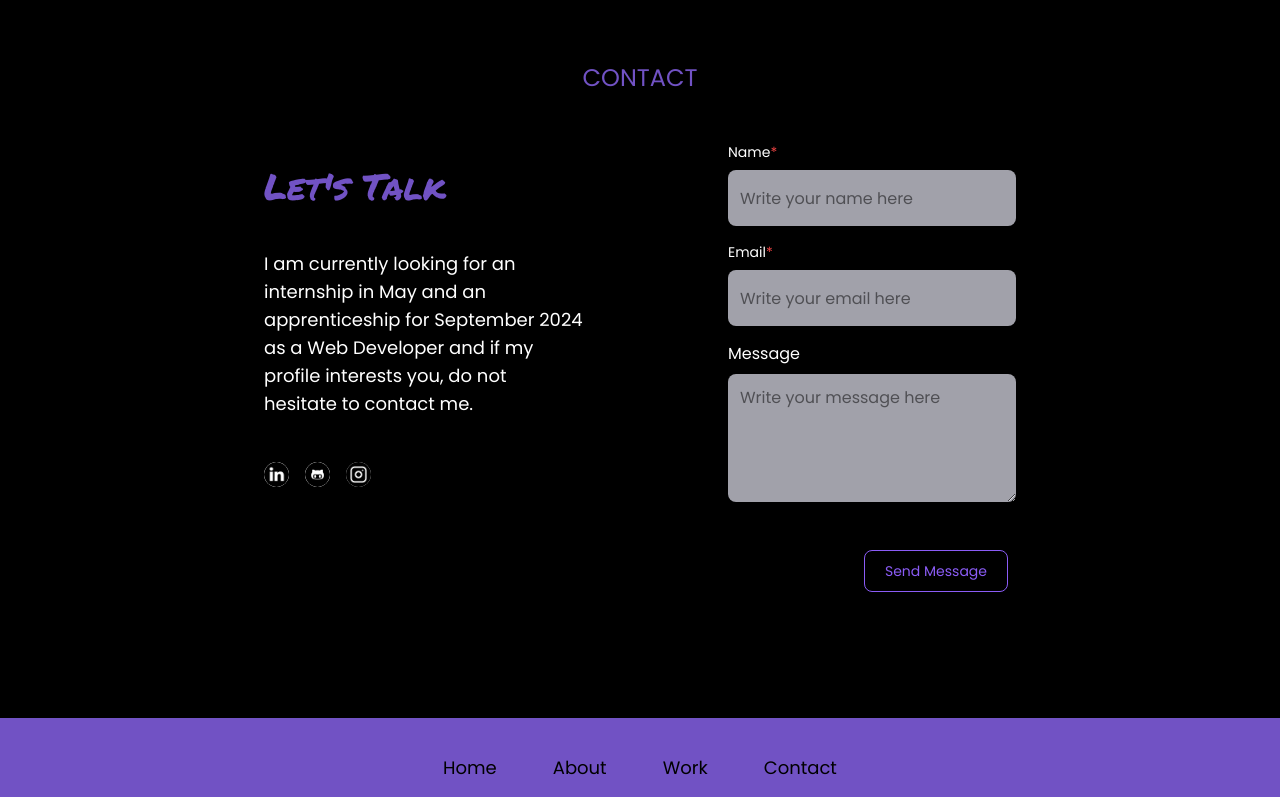
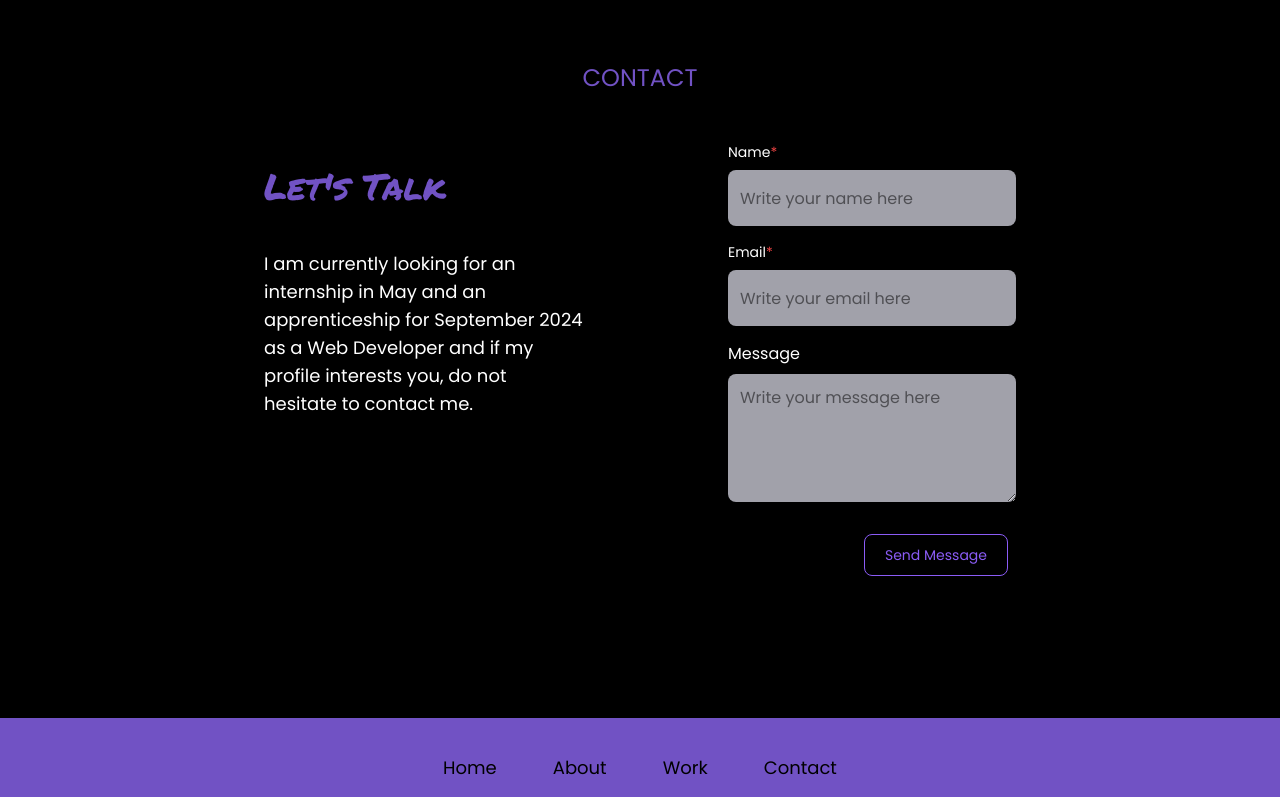
Before and after one commit to Mathis-Billois/mathis-portfolio, a Next.js app: page / in a window 1280 px wide. Shown: the part 2482-3279 px from the top of the page. Built offline with nearby package versions, Linux system fonts and the light colour scheme.

Commit message:
click on CV and Form request

```diff
--- a/components/Sections/AboutSection.tsx
+++ b/components/Sections/AboutSection.tsx
@@ -7,7 +7,9 @@ export default function AboutSection() {
 		<div id="about" className="bg-black lg:h-screen h-auto flex flex-col items-center justify-center w-full">
 			<div className="flex flex-col lg:flex-row flex-1 items-center justify-center px-10 py-20 lg:p-0 w-full">
 				<div className="flex flex-col w-full lg:w-2/5 items-center justify-center mb-12 lg:m-0">
-					<Image className="flex-1 rounded-md cursor-pointer" alt="logo" src="/CV.png" height={300} width={300} />
+					<a href="/CV.png" target="_blank" rel="noopener noreferrer">
+						<Image className="flex-1 rounded-md cursor-pointer" alt="logo" src="/CV.png" height={300} width={300} />
+					</a>
 				</div>
 				<div className="flex flex-col w-full lg:w-1/3 lg:mr-36">
 					<div className="flex flex-col w-full overflow-x-hidden">
--- a/components/Sections/ContactSection.tsx
+++ b/components/Sections/ContactSection.tsx
@@ -1,11 +1,51 @@
+import { useState } from "react";
 import MainTitle from "../Title/MainTitle";
 import Button from "../Button/Button";
 import SectionTitle from "../Title/SectionTitle";
 import Input from "../Input/Input";
-import Image from "next/image";
 import TextArea from "../Input/TextArea";
 
 export default function ContactSection() {
+	const [formData, setFormData] = useState({
+		name: "",
+		email: "",
+		message: "",
+	});
+
+	const handleChange = (e: { target: { name: any; value: any } }) => {
+		setFormData({
+			...formData,
+			[e.target.name]: e.target.value,
+		});
+	};
+
+	const handleSubmit = async (e: { preventDefault: () => void }) => {
+		e.preventDefault();
+		try {
+			const response = await fetch("http://localhost:8888/api/contact", {
+				method: "POST",
+				headers: {
+					"Content-Type": "application/json",
+				},
+				body: JSON.stringify(formData),
+			});
+			if (response.ok) {
+				alert("Message sent successfully!");
+
+				setFormData({
+					name: "",
+					email: "",
+					message: "",
+				});
+			} else {
+				alert("Failed to send message.");
+			}
+		} catch (error) {
+			console.error("Error sending message:", error);
+			alert("An error occurred while sending the message.");
+		}
+	};
+
 	return (
 		<div id="contact" className="bg-black w-full lg:h-screen h-auto flex flex-col py-12">
 			<div className="flex flex-col overflow-x-hidden w-full">
@@ -18,25 +58,16 @@ export default function ContactSection() {
 						I am currently looking for an internship in May and an apprenticeship for September 2024 as a Web Developer and if my profile interests
 						you, do not hesitate to contact me.
 					</p>
-					<div className="flex flex-row lg:justify-start justify-center space-x-4">
-						<a target="_blank" href="https://www.linkedin.com/in/mathis-billois-16b167284/">
-							<Image className="bg-white rounded-full" alt="logo" src="/linkedin.png" height={25} width={25} />
-						</a>
-						<a target="_blank" href="https://github.com/Mathis-Billois">
-							<Image className="bg-white rounded-full" alt="logo" src="/github.png" height={25} width={25} />
-						</a>
-						<a target="_blank" href="https://www.instagram.com/mts.crea/">
-							<Image className="bg-white rounded-full" alt="logo" src="/instagram.png" height={25} width={25} />
-						</a>
-					</div>
 				</div>
 				<div className="flex flex-col m-6 lg:m-0 lg:w-72">
-					<Input placeholder="Write your name here" name="name" />
-					<Input placeholder="Write your email here" name="email" />
-					<TextArea placeholder="Write your message here" name="message" />
-					<div className="text-right mt-2 lg:mt-8">
-						<Button>Send Message</Button>
-					</div>
+					<form onSubmit={handleSubmit}>
+						<Input placeholder="Write your name here" name="name" value={formData.name} onChange={handleChange} />
+						<Input placeholder="Write your email here" name="email" value={formData.email} onChange={handleChange} />
+						<TextArea placeholder="Write your message here" name="message" value={formData.message} onChange={handleChange} />
+						<div className="text-right mt-2 lg:mt-8">
+							<Button type="submit">Send Message</Button>
+						</div>
+					</form>
 				</div>
 			</div>
 		</div>
--- /dev/null
+++ b/components/serveur/server.js
@@ -0,0 +1,22 @@
+const express = require("express");
+const bodyParser = require("body-parser");
+const cors = require("cors");
+
+const app = express();
+
+app.use(bodyParser.json());
+app.use(cors());
+app.post("/api/contact", (req, res) => {
+	const { name, email, message } = req.body;
+
+	console.log("Name:", name);
+	console.log("Email:", email);
+	console.log("Message:", message);
+
+	res.status(200).send("Message received successfully!");
+});
+
+const PORT = process.env.PORT || 8888;
+app.listen(PORT, () => {
+	console.log(`Server is running on port ${PORT}`);
+});
--- a/package.json
+++ b/package.json
@@ -14,6 +14,9 @@
     "@types/react-dom": "18.2.4",
     "aos": "^2.3.4",
     "autoprefixer": "10.4.14",
+    "body-parser": "^1.20.2",
+    "cors": "^2.8.5",
+    "express": "^4.19.2",
     "next": "^13.4.4",
     "postcss": "8.4.24",
     "react": "18.2.0",
```
Also changed, not shown: components/Card/WorkCard.tsx (+0 -21 lines), public/Logo 2.PNG (added), 1 other file (tests, documents, lock files or other folders).
